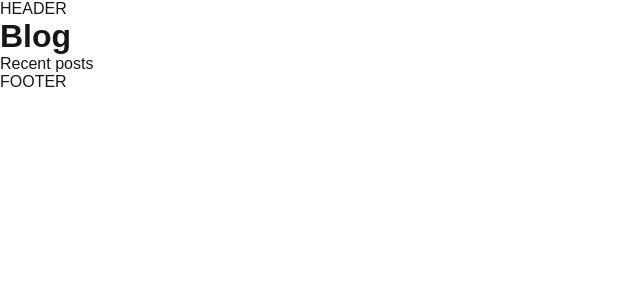
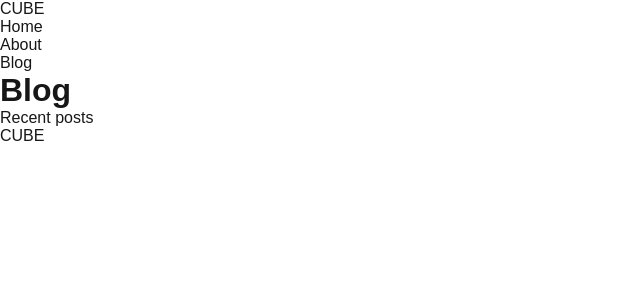
Before and after one commit to d-ishizuka/next_blog, a Next.js app in the folder blog/: page /blog in a window 1280 px wide. Shown: the top 300 px of the page, without its empty margins (0-640 px from the left). Built offline with nearby package versions, Linux system fonts and the light colour scheme.

Commit message:
nav link

```diff
--- a/blog/components/footer.js
+++ b/blog/components/footer.js
@@ -1,3 +1,9 @@
+import Logo from "@/components/logo";
+
 export default function Footer() {
-  return <footer>FOOTER</footer>;
+  return (
+    <footer>
+      <Logo />
+    </footer>
+  )
 }
--- a/blog/components/header.js
+++ b/blog/components/header.js
@@ -1,3 +1,11 @@
+import Logo from '@/components/logo';
+import Nav from '@/components/nav';
+
 export default function Header() {
-  return <header>HEADER</header>
+  return (
+    <header>
+      <Logo />
+      <Nav />
+    </header>
+  )
 }
--- /dev/null
+++ b/blog/components/logo.js
@@ -0,0 +1,9 @@
+import Link from 'next/link';
+
+export default function Logo() {
+  return (
+    <Link href="/">
+      CUBE
+    </Link>
+  )
+}
--- /dev/null
+++ b/blog/components/nav.js
@@ -0,0 +1,19 @@
+import Link from 'next/link';
+
+export default function Nav() {
+  return (
+    <nav>
+      <ul>
+        <li>
+          <Link href="/">Home</Link>
+        </li>
+        <li>
+          <Link href="/about">About</Link>
+        </li>
+        <li>
+          <Link href="/blog">Blog</Link>
+        </li>
+      </ul>
+    </nav>
+  )
+}
```
